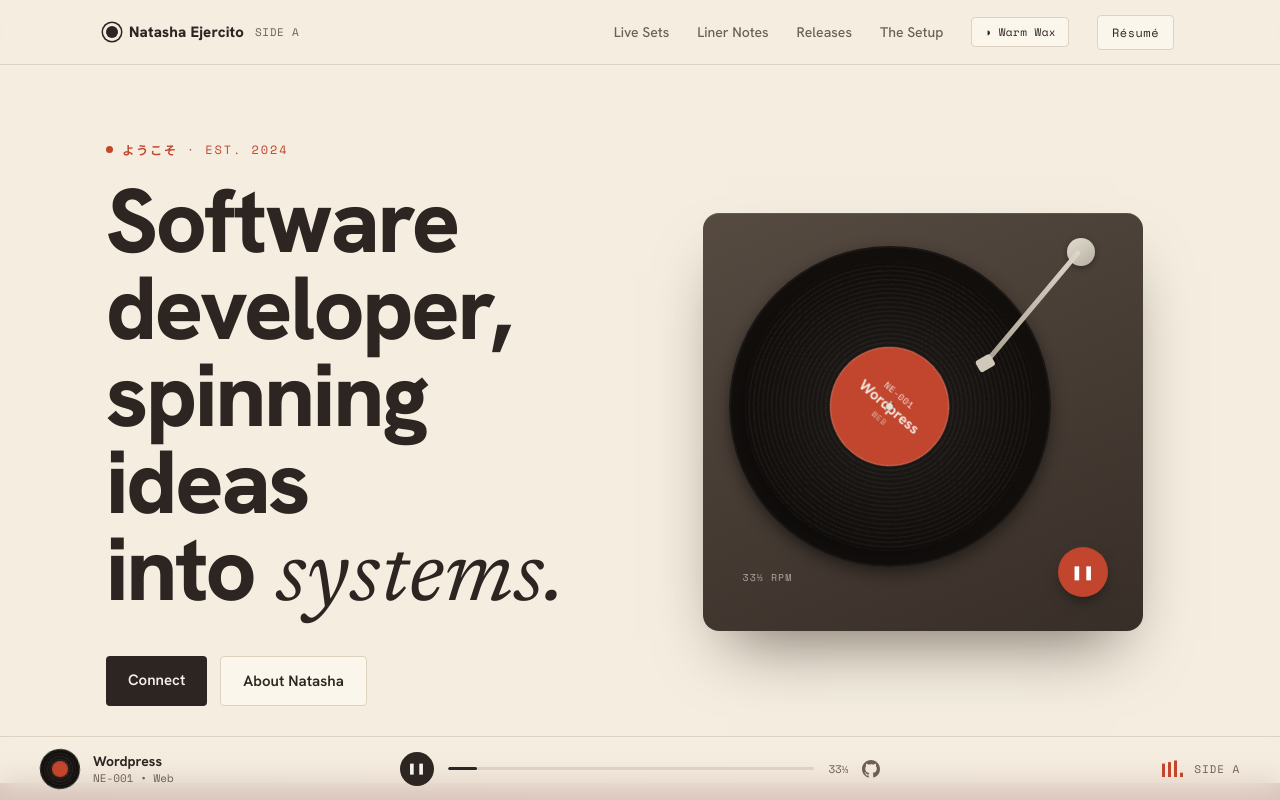
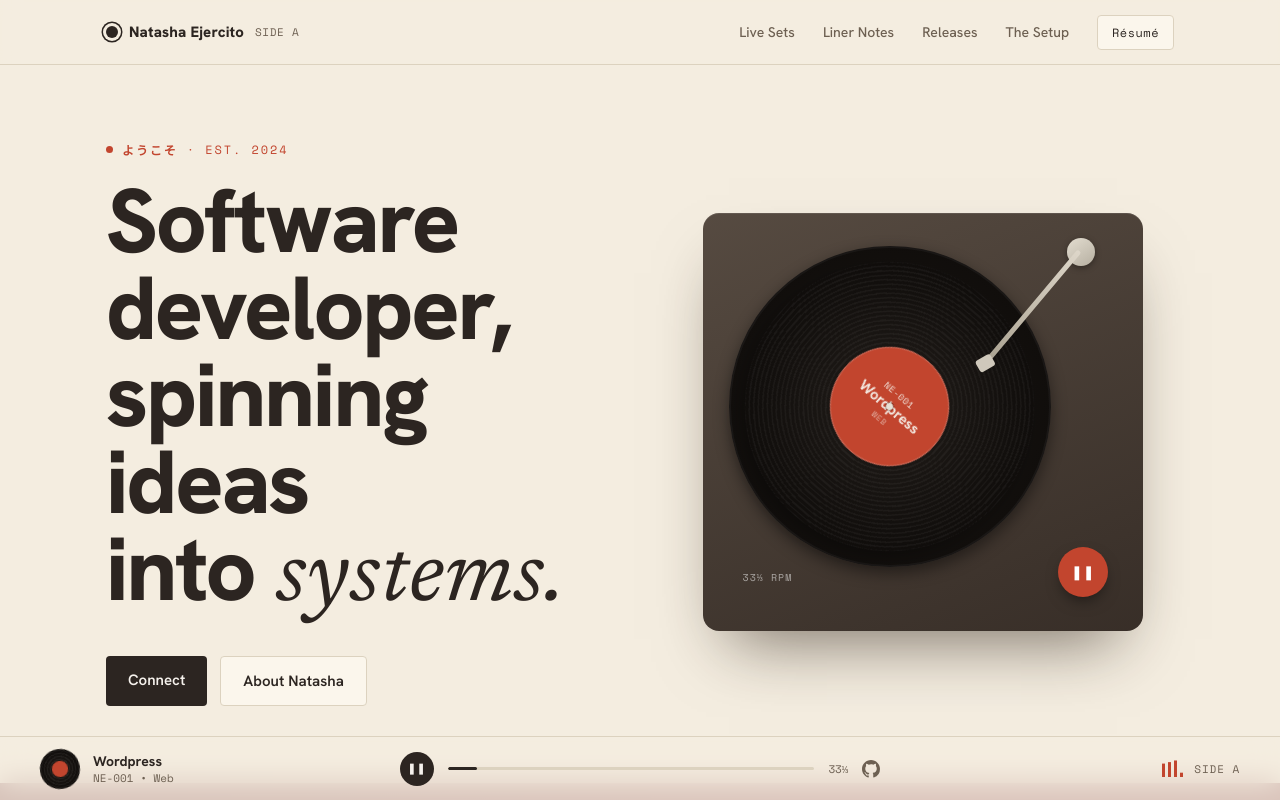
Before and after one commit to natashaejercito/natasha-portfolio2.0, a Next.js app: page / in a window 1280 px wide. Shown: the top 800 px of the page. Built offline with nearby package versions, Linux system fonts and the light colour scheme.

Commit message:
removed dark bg option

```diff
--- a/app/components/Nav.tsx
+++ b/app/components/Nav.tsx
@@ -40,20 +40,6 @@ export default function Nav({ palette, onPaletteChange }: NavProps) {
               onMouseLeave={e => (e.currentTarget.style.color = 'var(--muted)')}
             >{label}</a>
           ))}
-          <button
-            onClick={next}
-            title={`Theme: ${palette}`}
-            style={{
-              fontFamily: "'Space Mono', monospace", fontSize: 11, letterSpacing: '0.04em',
-              color: 'var(--ink)', border: '1px solid var(--line)',
-              padding: '6px 12px', borderRadius: 4, background: 'var(--card)',
-              cursor: 'pointer', whiteSpace: 'nowrap',
-            }}
-            onMouseEnter={e => (e.currentTarget.style.borderColor = 'var(--ink)')}
-            onMouseLeave={e => (e.currentTarget.style.borderColor = 'var(--line)')}
-          >
-            ◑ {palette}
-          </button>
           <a href="https://drive.google.com/file/d/1z_xQ7DbDp3KVIeServzrEqhxnyHwP_V-/view?usp=sharing"
             target="_blank" rel="noopener"
             style={{ fontFamily: "'Space Mono', monospace", fontSize: 12, letterSpacing: '0.04em', color: 'var(--ink)', border: '1px solid var(--line)', padding: '8px 14px', borderRadius: 4, background: 'var(--card)' }}
```
